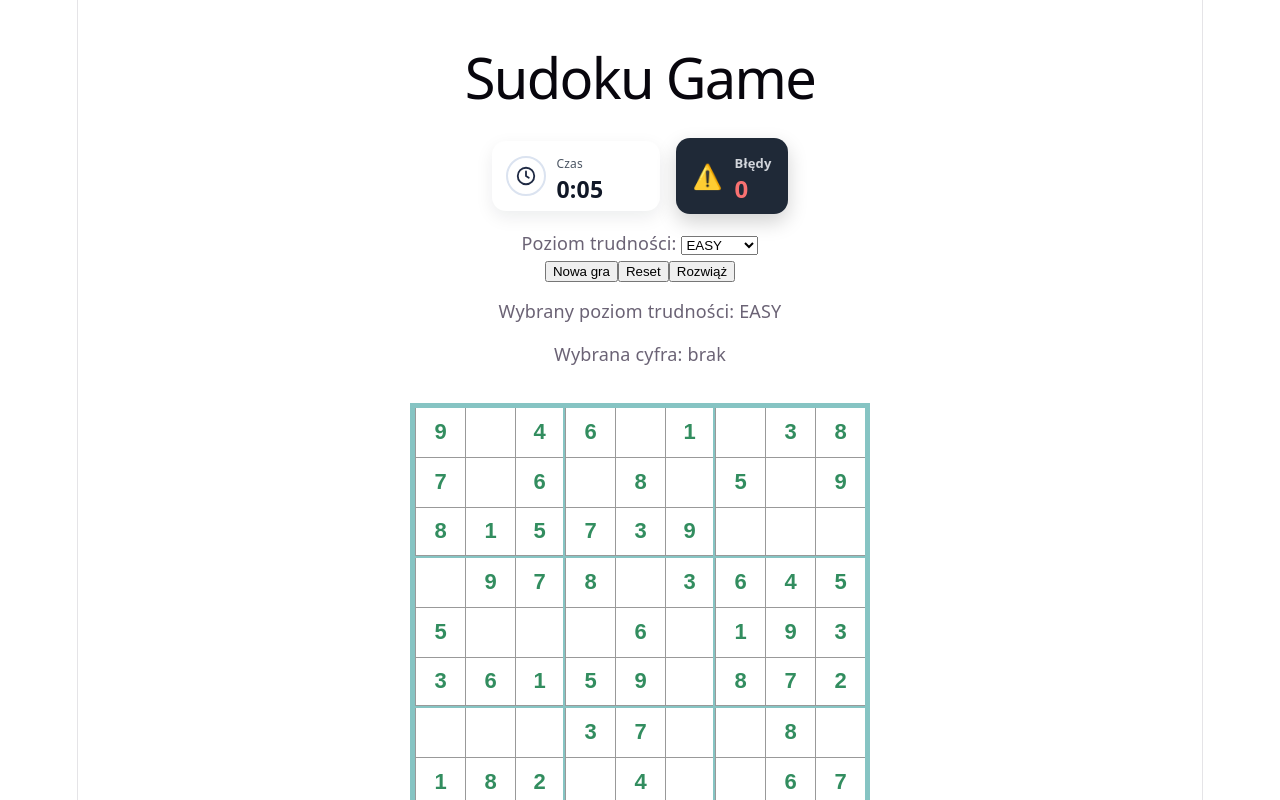
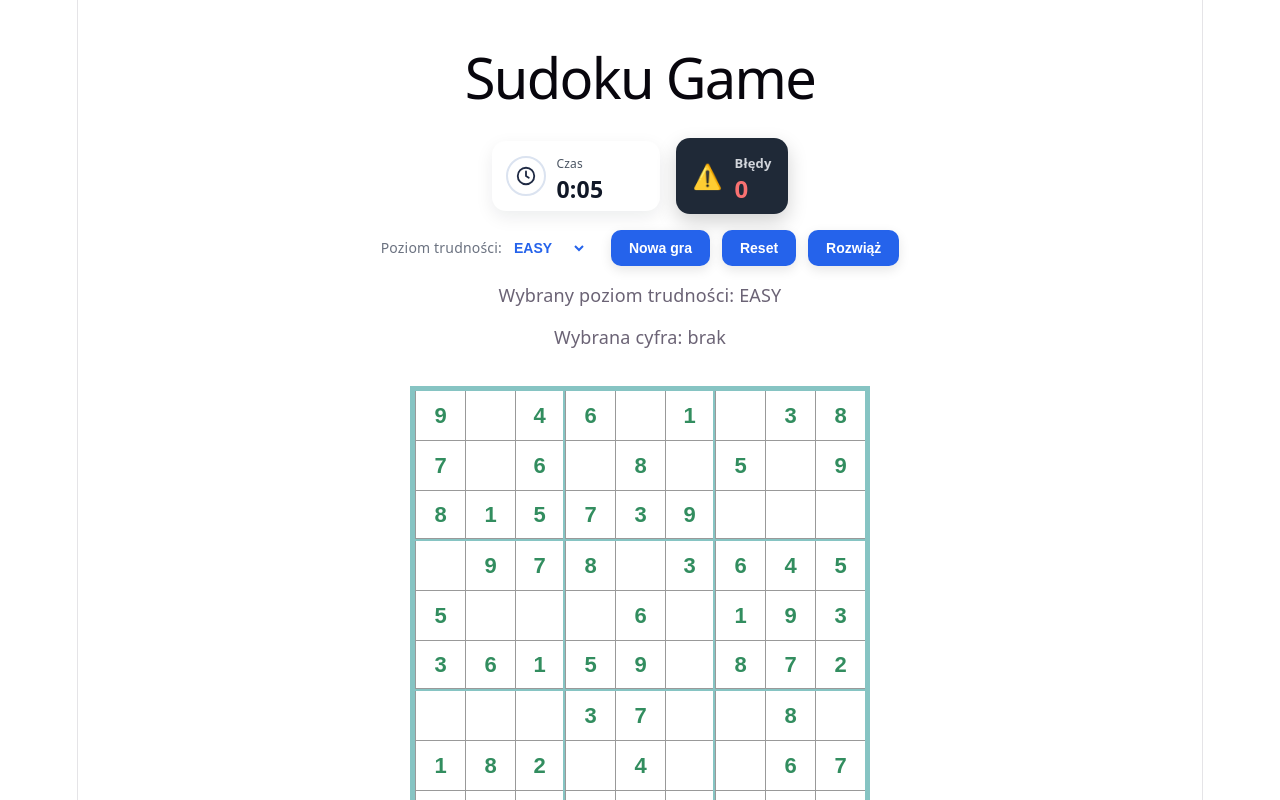
Before and after one commit to apetrochenko6/sudoku, a React (Vite) app: page / in a window 1280 px wide. Shown: the top 800 px of the page. Built offline with nearby package versions, Linux system fonts and the light colour scheme.

Commit message:
style: Stylizacja panelu sterowania

```diff
--- a/src/components/ControlPanelComponent.css
+++ b/src/components/ControlPanelComponent.css
@@ -38,6 +38,18 @@
   font-size: 14px;
   font-weight: 600;
   cursor: pointer;
+  box-shadow: 0 4px 12px rgb(0 0 0 / 10%);
+  transition:
+    transform 0.1s ease,
+    background-color 0.15s ease,
+    box-shadow 0.15s ease;
+}
+.control-button:hover {
+  transform: translateY(-1px);
+  box-shadow: 0 6px 16px rgb(0 0 0 / 14%);
+}
+.control-button:active {
+  transform: scale(0.96);
 }
 
 .control-button.primary {
@@ -45,7 +57,15 @@
   color: white;
 }
 
+.control-button.primary:hover {
+  background-color: #1d4ed8;
+}
+
 .control-button.secondary {
   background-color: #f3f4f6;
   color: #6b7280;
 }
+.control-button.secondary:hover {
+  background-color: #e5e7eb;
+  color: #374151;
+}
--- a/src/components/ControlPanelComponent.tsx
+++ b/src/components/ControlPanelComponent.tsx
@@ -1,5 +1,5 @@
 import { Difficulty } from '../models/Difficulty';
-
+import './ControlPanelComponent.css';
 type ControlPanelComponentProps = {
   onNewGame: () => void;
   onReset: () => void;
@@ -14,29 +14,31 @@ export function ControlPanelComponent({
   onDifficultyChange,
 }: ControlPanelComponentProps) {
   const renderNewGameBtn = () => {
-    return <button onClick={onNewGame}>Nowa gra</button>;
+    return <button className="control-button primary" onClick={onNewGame}>Nowa gra</button>;
   };
 
   const renderResetBtn = () => {
-    return <button onClick={onReset}>Reset</button>;
+    return <button className="control-button primary" onClick={onReset}>Reset</button>;
   };
 
   const renderSolveBtn = () => {
-    return <button onClick={onSolve}>Rozwiąż</button>;
+    return <button  className="control-button primary"  onClick={onSolve}>Rozwiąż</button>;
   };
 
   return (
-    <div>
-      <div>
-        <label>Poziom trudności: </label>
-        <select onChange={event => onDifficultyChange(event.target.value as Difficulty)}>
+    <div className="control-panel">
+      <div className="difficulty-control">
+        <label className="difficulty-label">Poziom trudności: </label>
+        <select
+        className="difficulty-select"
+        onChange={event => onDifficultyChange(event.target.value as Difficulty)}>
           <option value={Difficulty.EASY}>EASY</option>
           <option value={Difficulty.MEDIUM}>MEDIUM</option>
           <option value={Difficulty.HARD}>HARD</option>
         </select>
       </div>
 
-      <div>
+      <div className="control-buttons">
         {renderNewGameBtn()}
         {renderResetBtn()}
         {renderSolveBtn()}
```
